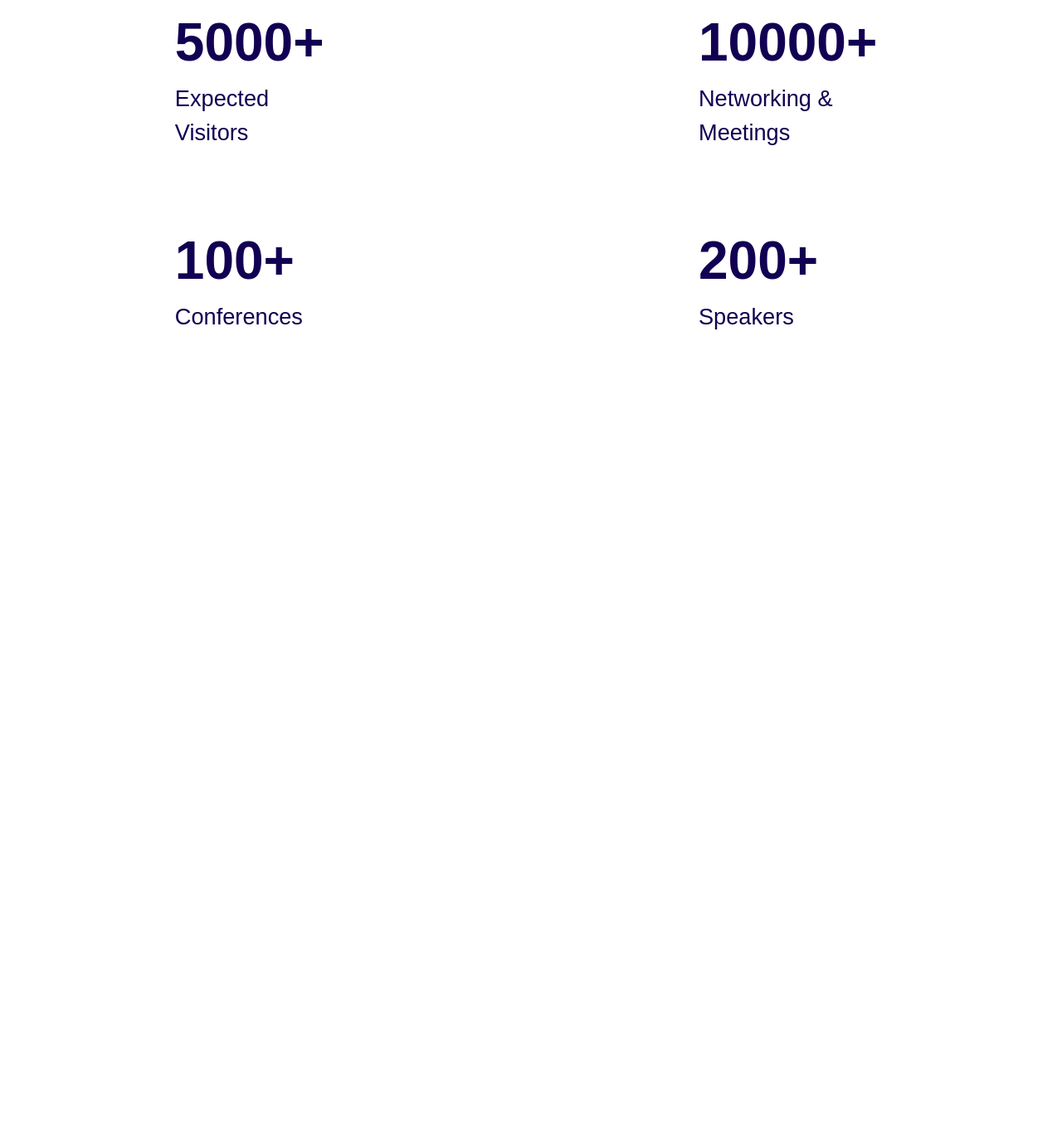
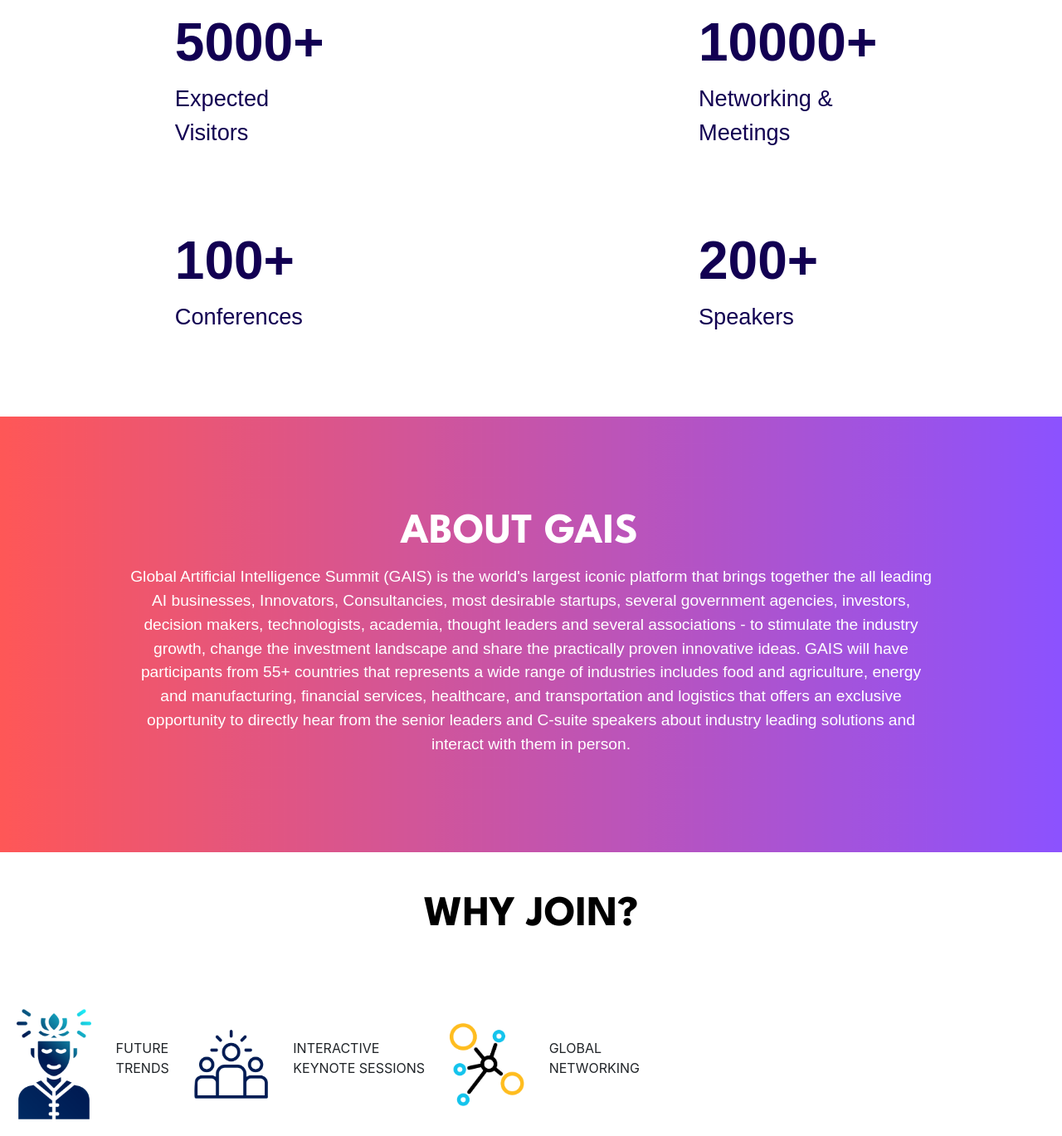
Before and after one commit to Shaina-Sarika/GAIS, a plain HTML site: page index.html in a window 1280 px wide. Shown: the part 1040-2409 px from the top of the page at 83% size. Before the commit the page ends 1542 px from the top, so only its background shows below. Drawn offline with nearby package versions, Linux system fonts and the light colour scheme.

Commit message:
start homepage

```diff
--- a/components/header.js
+++ b/components/header.js
@@ -26,6 +26,7 @@
         }
         .navbar-nav .nav-link {
           color: white !important;
+          padding-right: 2vw;
         }
         .navbar-nav .nav-link:hover {
           color: gray !important;
@@ -50,13 +51,34 @@
                <a class="nav-link" href="index.html">Home</a>
              </li>
              <li class="nav-item">
-               <a class="nav-link" href="whoweare.html">Who We Are</a>
+               <a class="nav-link" href="">Award Ceremony</a>
              </li>
              <li class="nav-item">
-               <a class="nav-link" href="whatweproduce.html">What We Produce</a>
+               <a class="nav-link" href="">Global Investors Meet</a>
              </li>
              <li class="nav-item">
-               <a class="nav-link" href="membership.html">GIF Membership</a>
+               <a class="nav-link" href="">Conferences Pages</a>
+             </li>
+             <li class="nav-item">
+               <a class="nav-link" href="">Tickets</a>
+             </li>
+             <li class="nav-item">
+               <a class="nav-link" href="">Agendas</a>
+             </li>
+             <li class="nav-item">
+               <a class="nav-link" href="">Speakers</a>
+             </li>
+             <li class="nav-item">
+               <a class="nav-link" href="">Programme</a>
+             </li>
+             <li class="nav-item">
+               <a class="nav-link" href="">Sponsors</a>
+             </li>
+             <li class="nav-item">
+               <a class="nav-link" href="">Media Partners</a>
+             </li>
+             <li class="nav-item">
+               <a class="nav-link" href="">Tickets Registration Form</a>
              </li>
              <li class="nav-item">
                <a class="nav-link" href="contact.html">Contact Us</a>
--- a/css/style.css
+++ b/css/style.css
@@ -4,7 +4,7 @@
 font-family: 'Montserrat', sans-serif;
 font-family: Arial, Helvetica, sans-serif;
  font-family: 'Alata', sans-serif;
- font-family: 'Space Grotesk', sans-serif;
+ font-family: 'Space Grotesk', sans-serif; (telegraf)
 */
 *
 {
@@ -32,14 +32,14 @@
 }
 .intro p {
   position: absolute;
-  top: 14vw;
+  top: 15.5vw;
   left: 7vw;
   right: 12vw;
-  font-family: 'Space Grotesk', sans-serif;
+  font-family: 'League Spartan', sans-serif;
   font-weight: bold;
   color: white;
-  font-size: 4.2vw;
-  line-height: 4.5vw;
+  font-size: 3.6vw;
+  line-height: 4.2vw;
 }
 .intro_date {
   position: absolute;
@@ -93,5 +93,55 @@
 }
 table {
   border-collapse: separate;
-  border-spacing: 5.5vw; /* Adjust the spacing value as needed */
+  border-spacing: 5.5vw;
 }
+.backdrop {
+  position: relative;
+}
+.backdrop img {
+  width: 100%;
+  height: 41vw;
+}
+.about {
+  position: absolute;
+  top: 8vw;
+  left: 37.7vw;
+}
+.about p {
+  color: white;
+  font-family: 'League Spartan', sans-serif;
+  font-size: 4vw;
+  font-weight: bold;
+}
+.about_txt {
+  position: absolute;
+  top: 14vw;
+  padding: 0 12vw;
+  text-align: center;
+}
+.about_txt p {
+  color: white;
+  font-family: 'Space Grotesk', sans-serif;
+  font-size: 1.5vw;
+}
+.join {
+  font-family: 'League Spartan', sans-serif;
+  font-weight: bold;
+  font-size: 4vw;
+  text-align: center;
+}
+.join p {
+  color:black;
+  padding: 3vw 0;
+}
+.table_txt img {
+  width: 7vw;
+  height: auto;
+}
+.table_txt table {
+    border-collapse: separate;
+    border-spacing: 10px;
+  }
+.table_txt td {
+    padding: 10px;
+  }
--- a/index.html
+++ b/index.html
@@ -31,7 +31,7 @@
   <a href="#"><img src="assets/images/register.png" alt="picture"></a>
 </div>
 <div class="intro">
-   <p>Don't left behind in your business when the entire world implementing AI in their operations. Join us to Learn the latest advancements or trends of AI.</p>
+   <p>DON'T LEFT BEHIND IN YOUR BUSINESS WHEN THE ENTIRE WORLD IMPLEMENTING AI IN THEIR OPERATIONS. JOIN US TO LEARN THE LATEST ADVANCEMENTS OR TRENDS OF AI.</p>
 </div>
 <div class="intro_date">
   <p>18th-19th June, 2024.</p>
@@ -53,6 +53,44 @@
     </tr>
   </table>
 </div>
+<div class="backdrop">
+  <img src="assets/images/background_img.png" alt="image">
+  <div class="about">
+    <p>ABOUT GAIS</p>
+  </div>
+  <div class="about_txt">
+    <p>Global Artificial Intelligence Summit (GAIS) is the world's largest iconic platform that brings together the all leading AI businesses, Innovators, Consultancies, most desirable startups, several government agencies, investors, decision makers, technologists, academia, thought leaders and several associations - to stimulate the industry growth, change the investment landscape and share the practically proven innovative ideas. GAIS will have participants from 55+ countries that represents a wide range of industries includes food and agriculture, energy and manufacturing, financial services, healthcare, and transportation and logistics that offers an exclusive opportunity to directly hear from the senior leaders and C-suite speakers about industry leading solutions and interact with them in person.
+    </p>
+  </div>
+</div>
+<div class="join">
+  <p>WHY JOIN?</p>
+</div>
+<div class="table_txt">
+  <table cellspacing="2">
+    <tr>
+      <td>
+        <img src="assets/images/man.png" alt="image">
+      </td>
+      <td>
+        <p>FUTURE<br>TRENDS</p>
+      </td>
+      <td>
+        <img src="assets/images/students.png" alt="image">
+      </td>
+      <td>
+        <p>INTERACTIVE<br>KEYNOTE SESSIONS</p>
+      </td>
+      <td>
+        <img src="assets/images/molecular.png" alt="image">
+      </td>
+      <td>
+        <p>GLOBAL<br>NETWORKING</p>
+      </td>
+    </tr>
+  </table>
+</div>
+
 
 
 <!--bootstrap jquery link-->
```
Also changed, not shown: assets/images/background_img.png (added), assets/images/bulb.png (added), assets/images/man.png (added), assets/images/molecular.png (added), assets/images/puzzle.png (added), assets/images/settings.png (added), assets/images/students.png (added).
